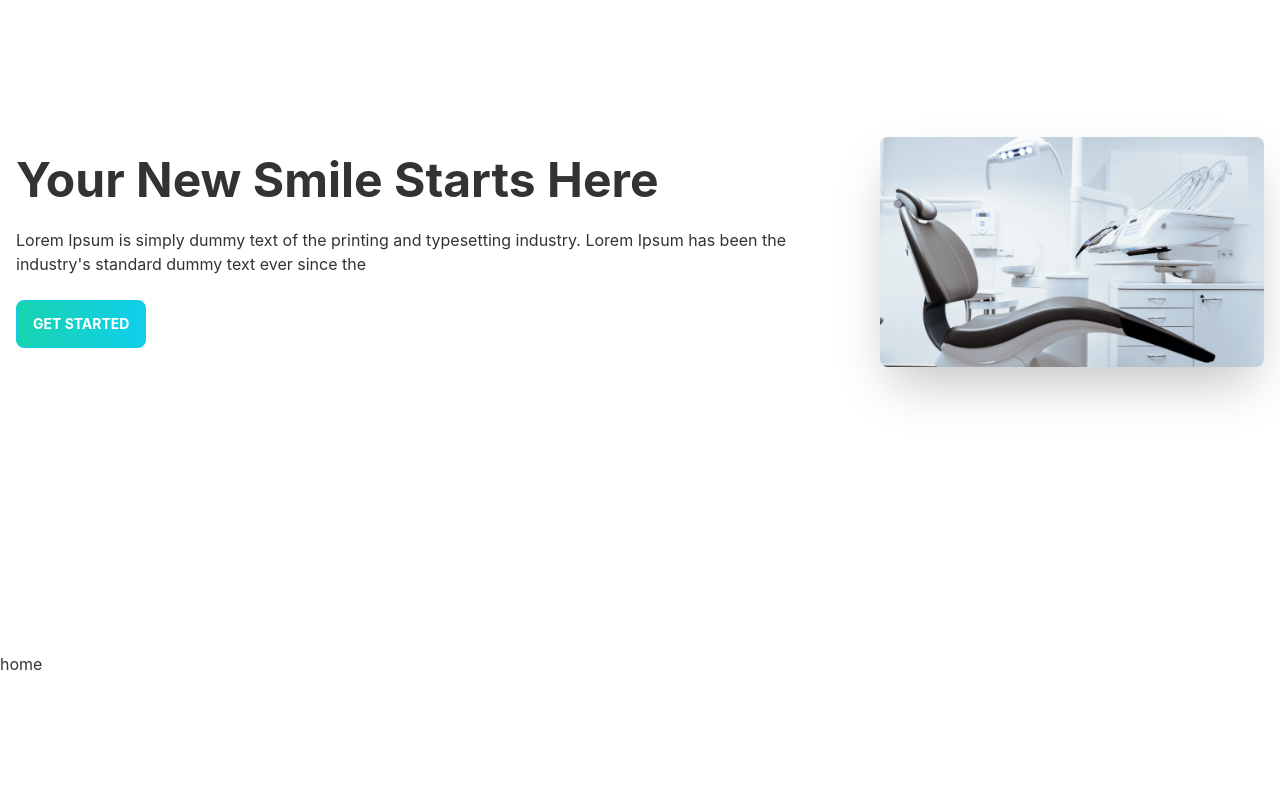
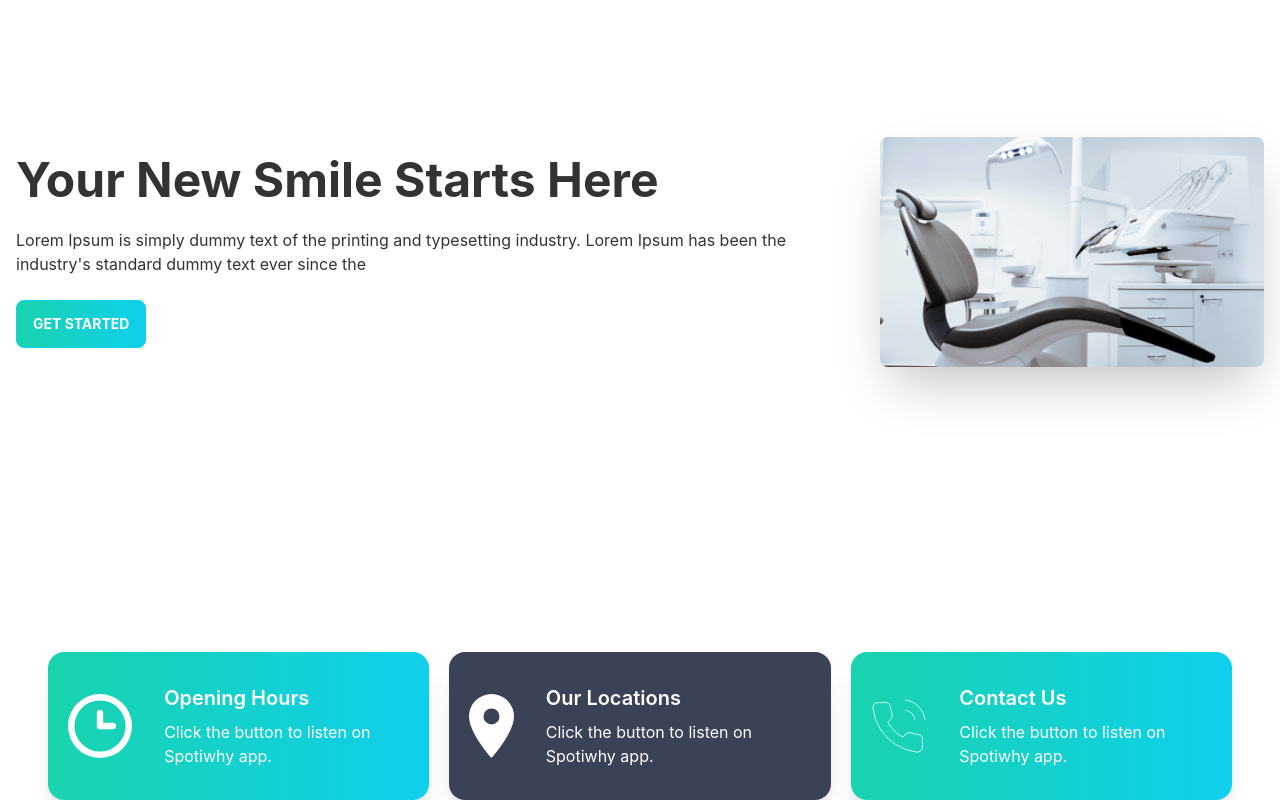
Before and after one commit to Pranto40/Doctors-Poral-Client, a React (Create React App) app: page / in a window 1280 px wide. Shown: the part 212-1012 px from the top of the page. Before the commit the page ends 888 px from the top, so only its background shows below. Built offline with nearby package versions, Linux system fonts and the light colour scheme.

Commit message:
card info added

```diff
--- a/src/Pages/Home/Banner.js
+++ b/src/Pages/Home/Banner.js
@@ -1,5 +1,5 @@
 import React from 'react';
-import chair from '../../assets/images/chair.png'
+import chair from '../../assets/images/chair.png';
 
 const Banner = () => {
     return (
--- a/src/Pages/Home/Home.js
+++ b/src/Pages/Home/Home.js
@@ -1,11 +1,12 @@
 import React from 'react';
 import Banner from './Banner';
+import Info from './Info';
 
 const Home = () => {
     return (
         <div>
             <Banner></Banner>
-            home
+            <Info></Info>
         </div>
     );
 };
--- /dev/null
+++ b/src/Pages/Home/Info.js
@@ -0,0 +1,17 @@
+import React from 'react';
+import InfoCard from './InfoCard';
+import clock from '../../assets/icons/clock.svg'
+import marker from '../../assets/icons/marker.svg'
+import phone from '../../assets/icons/phone.svg'
+
+const Info = () => {
+    return (
+        <div className='grid grid-cols-1 lg:grid-cols-3 gap-5 px-12'>
+            <InfoCard bgClass="bg-gradient-to-r from-secondary to-primary" cardTitle="Opening Hours" img={clock}></InfoCard>
+            <InfoCard bgClass="bg-accent" cardTitle="Our Locations" img={marker}></InfoCard>
+            <InfoCard bgClass="bg-gradient-to-r from-secondary to-primary" cardTitle="Contact Us" img={phone}></InfoCard>
+        </div>
+    );
+};
+
+export default Info;
--- /dev/null
+++ b/src/Pages/Home/InfoCard.js
@@ -0,0 +1,15 @@
+import React from 'react';
+
+const InfoCard = ({img, cardTitle, bgClass}) => {
+    return (
+        <div class={`card lg:card-side shadow-xl ${bgClass}`}>
+            <figure className='pl-5'><img src={img} alt="" /></figure>
+            <div class="card-body text-white">
+                <h2 class="card-title">{cardTitle}</h2>
+                <p>Click the button to listen on Spotiwhy app.</p>
+            </div>
+        </div>
+    );
+};
+
+export default InfoCard;
```
